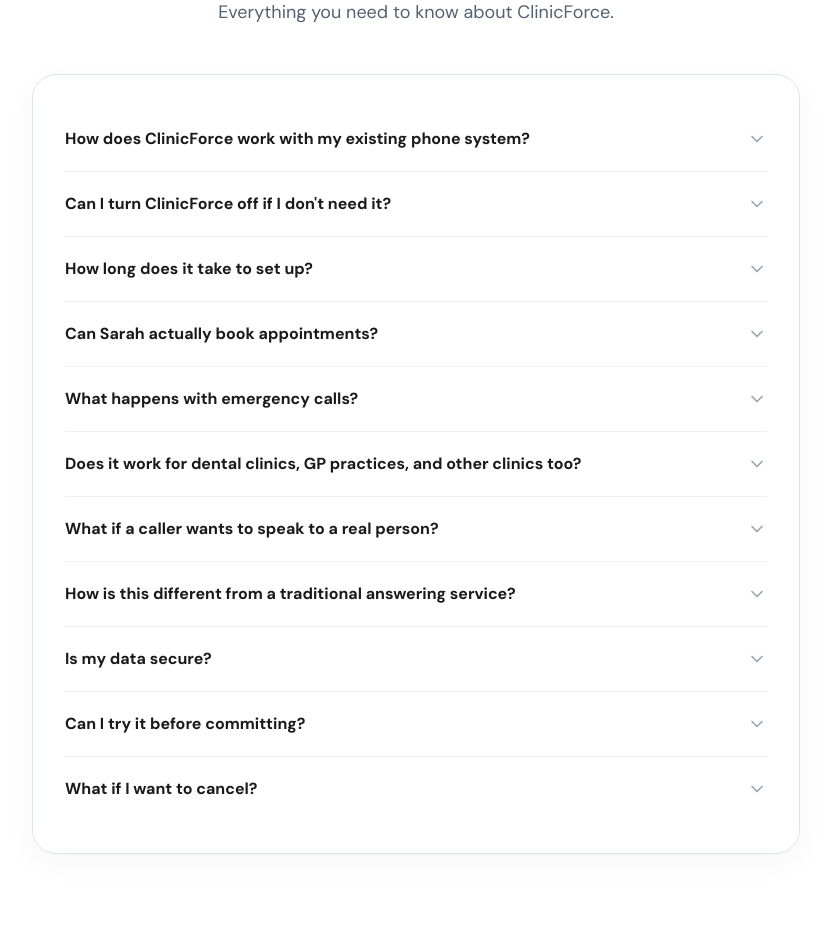
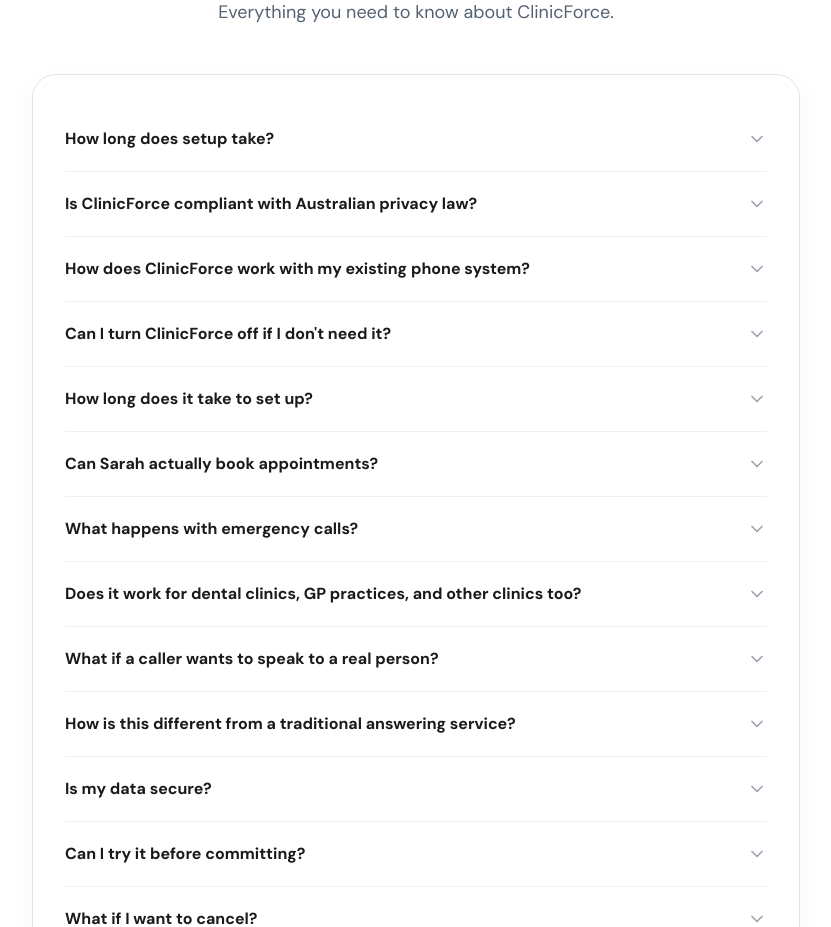
Before and after one commit to cikso/clinicforce, a Next.js app: page / in a window 1280 px wide. Shown: the part 8320-9247 px from the top of the page, without its empty margins (224-1055 px from the left). Built offline with nearby package versions, Linux system fonts and the light colour scheme.

Commit message:
Add setup time and Australian privacy FAQ items
Prepend two new FAQ entries to address the most common early
objections: setup duration (3 min + 1-2 business day go-live) and
Australian Privacy Principles compliance. Uses the existing FAQItem
accordion — no style or layout changes.

```diff
--- a/components/landing/FAQSection.tsx
+++ b/components/landing/FAQSection.tsx
@@ -4,6 +4,14 @@ import { useState } from 'react'
 import { ChevronDown } from 'lucide-react'
 
 const faqs: [string, string][] = [
+  [
+    'How long does setup take?',
+    'About 3 minutes of your time. You connect your practice management software, answer a few questions about your clinic, and our team handles the rest. We aim for a 1 to 2 business day go-live, and there are no setup fees.',
+  ],
+  [
+    'Is ClinicForce compliant with Australian privacy law?',
+    'Yes. ClinicForce is aligned with the Australian Privacy Principles (APPs) under the Privacy Act 1988. All patient data is encrypted in transit and at rest, and we undergo regular third-party security audits. We also hold cyber insurance as an additional safeguard.',
+  ],
   [
     'How does ClinicForce work with my existing phone system?',
     'You keep your existing clinic phone number. When calls go unanswered (busy, lunch break, after hours), they automatically forward to your ClinicForce number via conditional call forwarding. Your clients never know the difference — Sarah answers as your clinic.',
```
